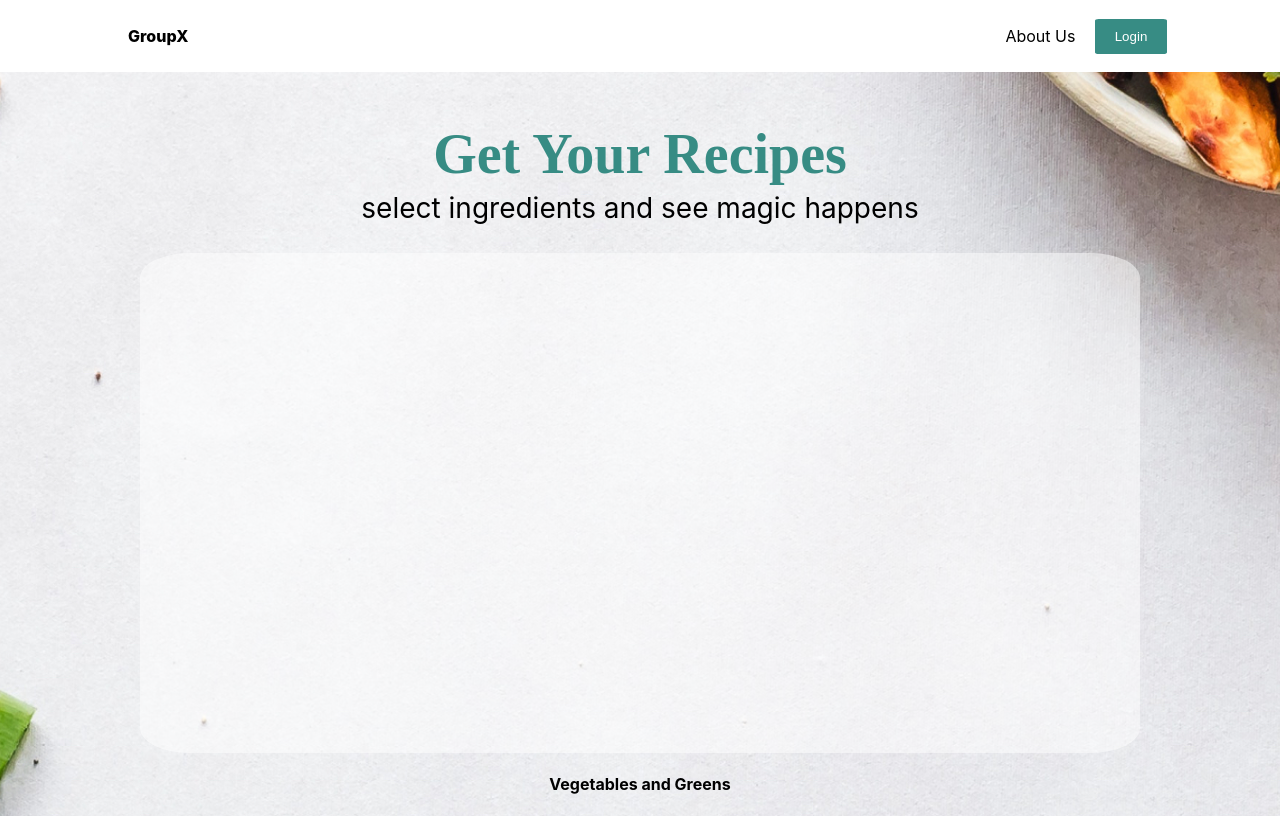
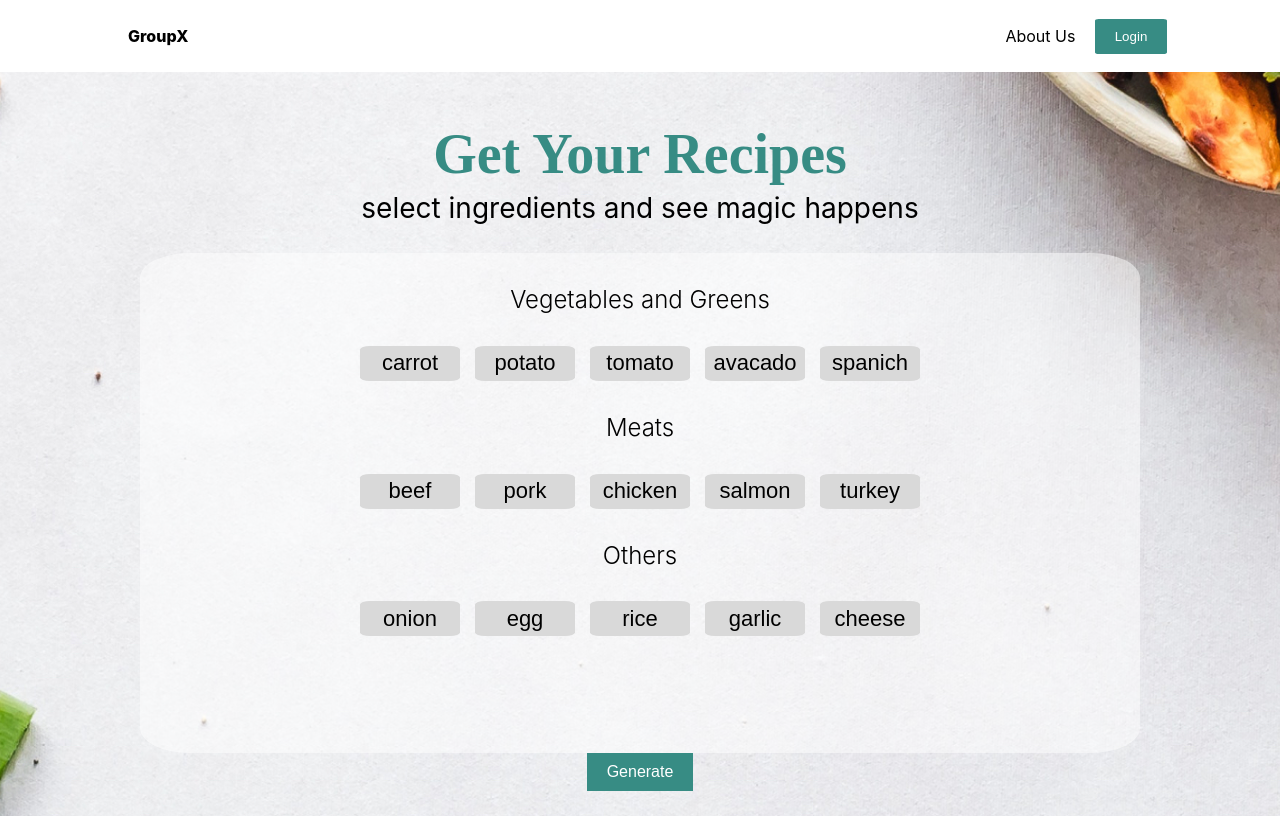
Before and after one commit to VT-SE-Fall2023/groupx-recipe-frontend, a React (Create React App) app: page /login in a window 1280 px wide. Shown: the top 816 px of the page. Built offline with nearby package versions, Linux system fonts and the light colour scheme.

Commit message:
add button styling

```diff
--- a/src/Ingredient.js
+++ b/src/Ingredient.js
@@ -5,10 +5,31 @@ function Ingredient() {
     return (
         <div className='ingredient-selection'>
             <section className='rectangle'></section>
-            <section className='buttons'>
-                <h4>Vegetables and Greens</h4>
-                <h4>Meats</h4>
-                <h4>Others</h4>
+            <section className='button-section'>
+                <h4 className="selection-title">Vegetables and Greens</h4>
+                <div className='selection-buttons'>
+                    <button>carrot</button>
+                    <button>potato</button>
+                    <button>tomato</button>
+                    <button>avacado</button>
+                    <button>spanich</button>
+                </div>
+                <h4 className="selection-title">Meats</h4>
+                <div className='selection-buttons'>
+                    <button>beef</button>
+                    <button>pork</button>
+                    <button>chicken</button>
+                    <button>salmon</button>
+                    <button>turkey</button>
+                </div>
+                <h4 className="selection-title">Others</h4>
+                <div className='selection-buttons'>
+                    <button>onion</button>
+                    <button>egg</button>
+                    <button>rice</button>
+                    <button>garlic</button>
+                    <button>cheese</button>
+                </div>
             </section>
         </div>
     );
--- a/src/css/Ingredient.css
+++ b/src/css/Ingredient.css
@@ -11,3 +11,40 @@
     border-radius: 5%;
     position: relative;
 }
+
+.button-section{
+    position: absolute;
+    display: flex;
+    flex-direction: column;
+    align-content: center;
+    align-items: center;
+}
+
+.selection-title{
+    font-size: 24px;
+    font-weight: 300;
+}
+
+.selection-buttons{
+    display: flex;
+    flex-direction: row;
+    gap: 15px;
+}
+
+.selection-buttons button{
+    font-size: 22px;
+    background-color: #D9D9D9;
+    border-radius: 10%;
+    border:none;
+    width: 100px;
+    height: 35px;
+    cursor: pointer;
+}
+
+.selection-buttons button:hover{
+    background-color: orange;
+}
+
+.selection-buttons button:focus{
+    background-color: orange;
+}
```
